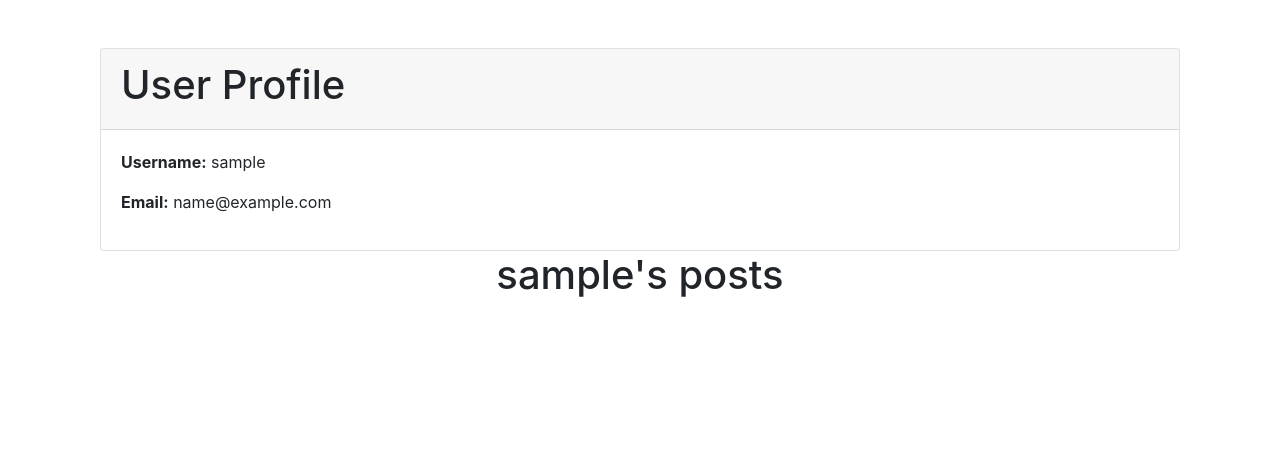
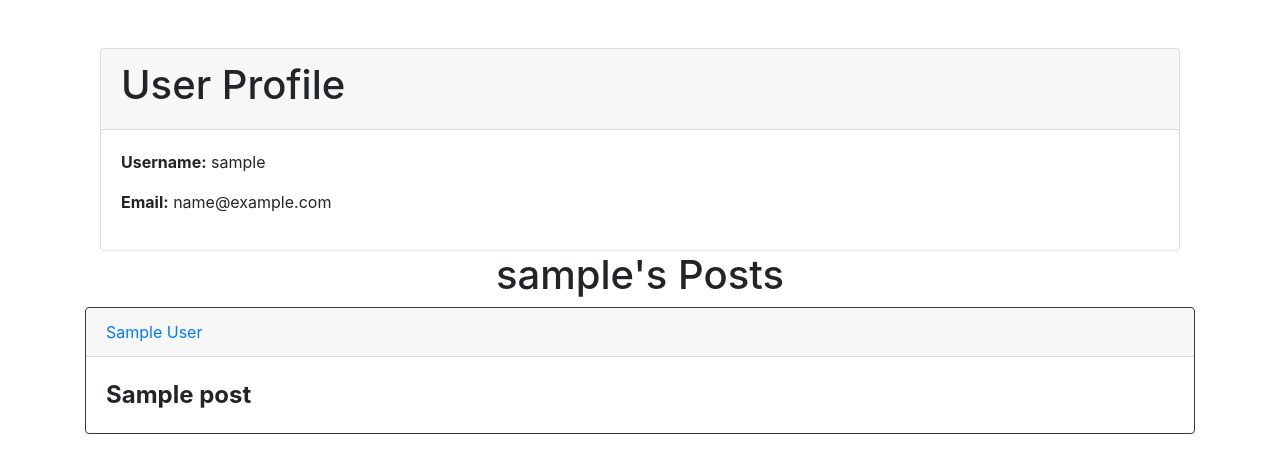
Before and after one commit to nuochka/Charoite, a Flask app: page /profile/1 in a window 1280 px wide. Shown: the part 56-529 px from the top of the page. Run offline with Flask 3, Linux system fonts and the light colour scheme; a database or web service that is not in the repository returns one stand-in record (values such as "Sample title"); some libraries are stand-ins or nearby versions.

Commit message:
Added showing each user's posts in their profiles

```diff
--- a/blog/profile.py
+++ b/blog/profile.py
@@ -24,7 +24,8 @@ def profile(db):
     def user_profile(email):
         user = users_collection.find_one({'email': email})
         if user:
-            return render_template('profile.html', user=user)
-        return(redirect(url_for('profile.html')))
+            user_posts = list(posts_collection.find({'author': user['email']}))
+            return render_template('profile.html', user=user, posts=user_posts)
+        return redirect(url_for('profile.html'))
 
     return profile_bp
--- a/blog/templates/profile.html
+++ b/blog/templates/profile.html
@@ -8,7 +8,7 @@
     <meta name="viewport" content="width=device-width, initial-scale=1, shrink-to-fit=no">
     <title>User Profile</title>
     <link href="https://stackpath.bootstrapcdn.com/bootstrap/4.5.2/css/bootstrap.min.css" rel="stylesheet">
-    <link rel="stylesheet" href="{{ url_for('static', filename='styles.css') }}">
+    <link rel="stylesheet" href="{{ url_for('static', filename='style.css') }}">
 </head>
 <body>
     <div class="container mt-5">
@@ -24,8 +24,28 @@
             </div>
         </div>
     </div>
-    <h1 align="center">{{ user.username}}'s posts</h1>
-
+    <h1 align="center">{{ user.username }}'s Posts</h1>
+    <div id="posts">
+        {% for post in posts %}
+            <div class="card border-dark mb-3">
+                <div class="card-header d-flex justify-content-between align-items-center">
+                    <a href="/posts/{{ post.author }}">{{ post.author }}</a>
+                    {% if session.email == post.author %}
+                        <div class="btn-group">
+                            <form method="POST" action="{{ url_for('views.delete_post', post_id=post._id) }}">
+                                <button type="submit" class="btn btn-sm btn-danger">Delete Post</button>
+                            </form>
+                        </div>
+                    {% endif %}
+                </div>
+                <div class="card-body">
+                    <div class="card-text" id="title">{{ post.title }}</div>
+                </div>
+            </div>
+        {% else %}
+            <p>No posts found.</p>
+        {% endfor %}
+    </div>
     <script src="https://code.jquery.com/jquery-3.5.1.slim.min.js"></script>
     <script src="https://cdn.jsdelivr.net/npm/@popperjs/core@2.5.3/dist/umd/popper.min.js"></script>
     <script src="https://stackpath.bootstrapcdn.com/bootstrap/4.5.2/js/bootstrap.min.js"></script>
```
